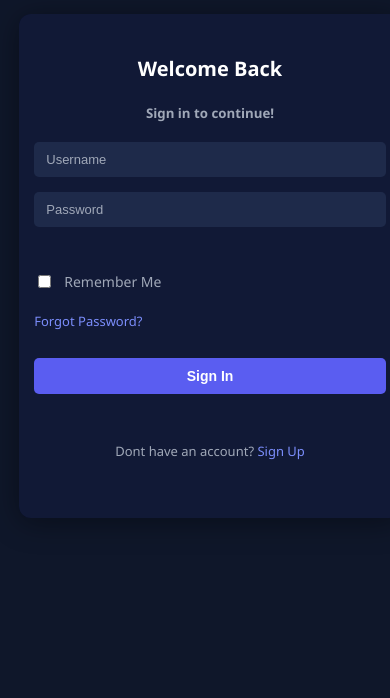
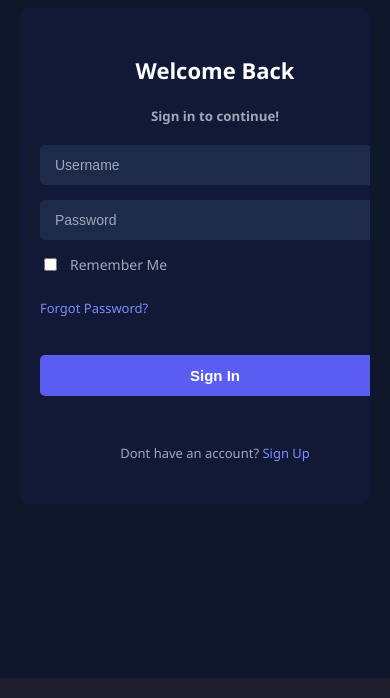
Before and after one commit to TuheliRay/Notes-App, a React (Vite) app in the folder frontend/: page /login in a window 390 px wide. Shown: the part 166-864 px from the top of the page. Built offline with nearby package versions, Linux system fonts and the light colour scheme; no server answers; the HTML template or start-up script is replaced by a standard one.

Commit message:
updated login css

```diff
--- a/frontend/src/components/Login.module.css
+++ b/frontend/src/components/Login.module.css
@@ -2,50 +2,54 @@
 
 .login-page {
   margin: 0;
-  padding: 0;
+  /* Added padding for smaller screens and box-sizing for better layout control */
+  padding: 20px;
+  box-sizing: border-box;
   font-family: 'Segoe UI', Tahoma, Geneva, Verdana, sans-serif;
   background-color: #0f172A;
   display: flex;
   justify-content: center;
   align-items: center;
-  height: 100vh;
+  /* Changed to min-height to prevent content overflow on short, wide screens */
+  min-height: 100vh;
 }
+
 .login-wrapper {
   display: flex;
   flex-direction: row;
-  height: 70vh;
-  background-color: #0a112b; /* Or your dark theme background */
+  /* Changed to max-width to allow shrinking on smaller screens */
+  width: 100%;
+  max-width: 900px;
+  /* Removed fixed height to allow content to determine the height */
+  background-color: #0a112b;
   color: white;
   border-radius: 12px;
+  /* Added overflow hidden to contain child border-radius */
+  overflow: hidden;
 }
+
 .login-image {
   flex: 1;
   display: flex;
   justify-content: center;
   align-items: center;
-  overflow: hidden;
-
 }
 
 .login-image img {
   width: 100%;
   height: 100%;
   object-fit: cover;
-  border: 2px solid #1f1f1f;
-  border-top-right-radius: 12px;
-  border-bottom-right-radius: 12px;
-  box-shadow: 0 0 15px rgba(0, 0, 0, 0.4);
+  /* Removed border and border-radius as it's handled by the parent */
 }
 
 .login-container {
   background-color: #111936;
   padding: 40px 30px;
-  /* border-radius: 10px; */
-  border-top-left-radius: 12px;
-  border-bottom-left-radius: 12px;
   box-shadow: 0 4px 30px rgba(0, 0, 0, 0.4);
-  width: 350px;
+  /* Set a base width and flex properties for responsiveness */
+  width: 40%;
   max-width: 400px;
+  min-width: 300px;
   color: white;
   text-align: center;
 }
@@ -61,6 +65,7 @@
   flex-direction: column;
   gap: 15px;
 }
+
 .login-container h5 {
   color: #a0a8b8;
   margin-bottom: 20px;
@@ -80,6 +85,7 @@
 .login-container input::placeholder {
   color: #a0a8b8;
 }
+
 .remember-me {
   display: flex;
   align-items: center;
@@ -87,14 +93,14 @@
   font-size: 14px;
   color: #a0a8b8;
 }
+
 .password-reset {
   display: flex;
   justify-content: space-between;
   align-items: center;
   font-size: 13px;
   color: #a0a8b8;
-  margin-top: 20px;
-  padding-top: 10px;
+  /* Removed margin-top and padding-top for consistency */
 }
 
 .password-reset label {
@@ -123,6 +129,8 @@
   font-size: 15px;
   cursor: pointer;
   transition: background-color 0.2s ease-in-out;
+  /* Added margin-top for spacing */
+  margin-top: 10px;
 }
 
 .login-container button[type="submit"]:hover {
@@ -131,7 +139,6 @@
 
 .register-link {
   margin-top: 20px;
-  margin-bottom: 20px;
   font-size: 13px;
   color: #a0a8b8;
 }
@@ -145,75 +152,57 @@
 .register-link a:hover {
   text-decoration: underline;
 }
+
+.login-message {
+  margin-top: 15px;
+  color: #ff4d4f; /* red for error, or use green for success */
+  font-size: 0.9rem;
+  font-weight: 500;
+  /* Added a fixed height to prevent layout shifts */
+  height: 20px;
+}
+
+/* --- Responsive Adjustments --- */
+
+/* For tablets and smaller desktops */
 @media (max-width: 768px) {
   .login-wrapper {
     flex-direction: column;
-    width: 90%;
-    height: auto;
+  }
+
+  .login-container {
+    /* The form container takes full width on smaller screens */
+    width: 100%;
+    max-width: none;
   }
 
   .login-image {
-    height: 200px;
-    border-top-left-radius: 12px;
-    border-top-right-radius: 12px;
-    border-bottom-right-radius: 0;
-  }
-
-  .login-image img {
-    border-radius: 12px 12px 0 0;
-  }
-
-  .login-container {
-    width: 100%;
-    border-radius: 0 0 12px 12px;
-    padding: 30px 20px;
+    /* Gave the image a fixed height when stacked */
+    height: 250px;
+    /* Ensure it doesn't shrink */
+    flex-shrink: 0;
   }
 }
-.login-message {
-  margin: 0px;
-  color: #ff4d4f; /* red for error, or use green for success */
-  font-size: 0.9rem;
-  font-weight: 500;
-}
+
+/* For mobile phones */
 @media (max-width: 480px) {
-  .login-wrapper {
-    width: 95%;
-  }
-
-  .login-container {
-    padding: 25px 15px;
-  }
-
-  .login-container h2 {
-    font-size: 20px;
-  }
-
-  .login-container input[type="text"],
-  .login-container input[type="password"] {
-    padding: 10px 12px;
-    font-size: 13px;
-  }
-
-  .login-container button[type="submit"] {
-    padding: 10px 0;
-    font-size: 14px;
-  }
-
-  .password-reset {
-    flex-direction: column;
-    align-items: flex-start;
-    gap: 8px;
-  }
-  .login-page {
-    padding: 10px;
-  }
-}
-@media (max-width: 400px) {
   .login-image {
+    /* Hide the image on very small screens to focus on the form */
     display: none;
   }
 
   .login-container {
-    border-radius: 12px;
+    padding: 30px 20px;
+  }
+
+  .login-container h2 {
+    font-size: 22px;
+  }
+
+  .password-reset {
+    /* Stack the password options vertically */
+    flex-direction: column;
+    align-items: flex-start;
+    gap: 12px;
   }
 }
```
